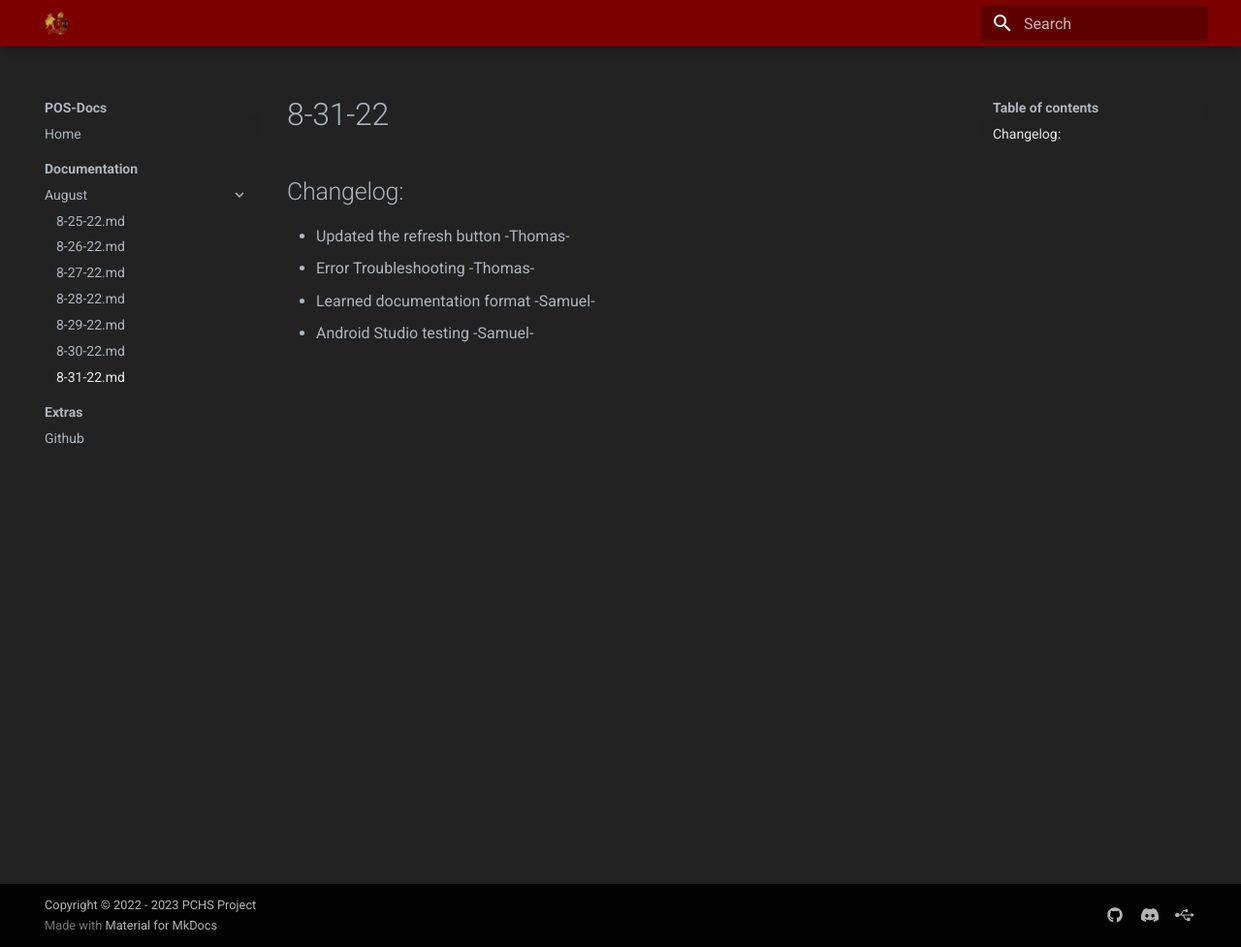
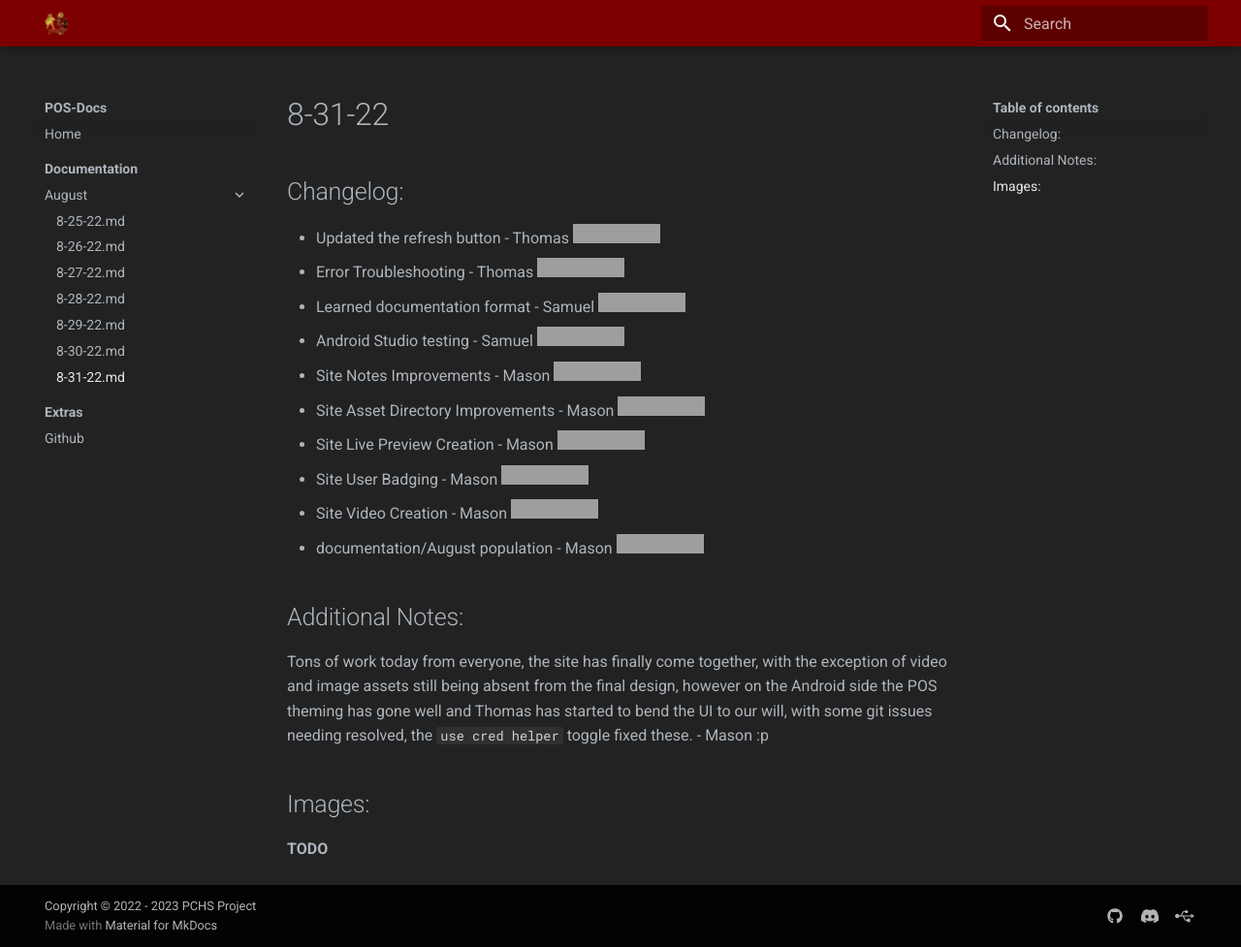
Before and after one commit to PCHS-ProjectProgramming/POS-Docs, an MkDocs documentation site: the page built from docs/documentation/August/8-31-22.md, in a window 1280 px wide and 977 px high. Shown: the whole window at 97% size. Built offline with MkDocs 1.6.1 and Material for MkDocs 9.7.7, drawn with Linux system fonts in a browser that asks for light colours; grey boxes are pictures that could not be loaded.

```diff
--- a/docs/documentation/August/8-31-22.md
+++ b/docs/documentation/August/8-31-22.md
@@ -1,7 +1,19 @@
 # 8-31-22
 
 ## Changelog:
-- Updated the refresh button -Thomas-
-- Error Troubleshooting -Thomas-
-- Learned documentation format -Samuel-
-- Android Studio testing -Samuel-
+- Updated the refresh button - Thomas [![Thomas](https://img.shields.io/github/followers/ro-bot1?style=social)](https://github.com/ro-bot1)
+- Error Troubleshooting - Thomas [![Thomas](https://img.shields.io/github/followers/ro-bot1?style=social)](https://github.com/ro-bot1)
+- Learned documentation format - Samuel [![Samuel](https://img.shields.io/github/followers/bigManSamm?style=social)](https://github.com/bigManSamm)
+- Android Studio testing - Samuel [![Samuel](https://img.shields.io/github/followers/bigManSamm?style=social)](https://github.com/bigManSamm)
+- Site Notes Improvements - Mason [![Mason](https://img.shields.io/github/followers/MasonT8198?style=social)](https://github.com/MasonT8198)
+- Site Asset Directory Improvements - Mason [![Mason](https://img.shields.io/github/followers/MasonT8198?style=social)](https://github.com/MasonT8198)
+- Site Live Preview Creation - Mason [![Mason](https://img.shields.io/github/followers/MasonT8198?style=social)](https://github.com/MasonT8198)
+- Site User Badging - Mason [![Mason](https://img.shields.io/github/followers/MasonT8198?style=social)](https://github.com/MasonT8198)
+- Site Video Creation - Mason [![Mason](https://img.shields.io/github/followers/MasonT8198?style=social)](https://github.com/MasonT8198)
+- documentation/August population - Mason [![Mason](https://img.shields.io/github/followers/MasonT8198?style=social)](https://github.com/MasonT8198)
+
+## Additional Notes:
+Tons of work today from everyone, the site has finally come together, with the exception of video and image assets still being absent from the final design, however on the Android side the POS theming has gone well and Thomas has started to bend the UI to our will, with some git issues needing resolved, the `use cred helper` toggle fixed these. - Mason :p
+
+## Images:
+**TODO**
--- a/mkdocs.yml
+++ b/mkdocs.yml
@@ -15,7 +15,7 @@
   include_search_page: false
   search_index_only: true
   logo: assets/site-assets/favicon.png
-  site-assets/: assets/site-assets/favicon.png
+  favicon: assets/site-assets/favicon.png
 
 extra:
   homepage: https://PCHS-ProjectProgramming.github.io/POS-Docs
```
Also changed, not shown: docs/documentation/August/8-25-22.md (+7 -3 lines), docs/documentation/August/8-26-22.md (+14 -0 lines), docs/documentation/August/8-27-22.md (+11 -0 lines), docs/documentation/August/8-28-22.md (+9 -0 lines), docs/documentation/August/8-29-22.md (+9 -0 lines), docs/documentation/August/8-30-22.md (+10 -4 lines), docs/index.md (+12 -5 lines).
